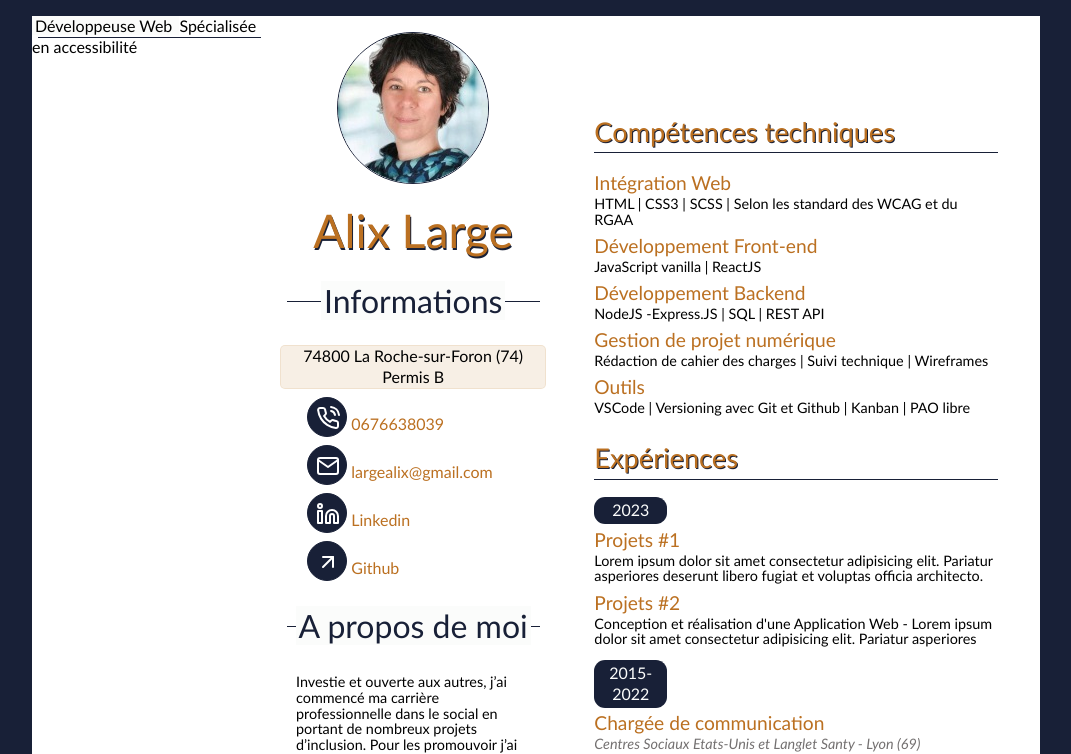
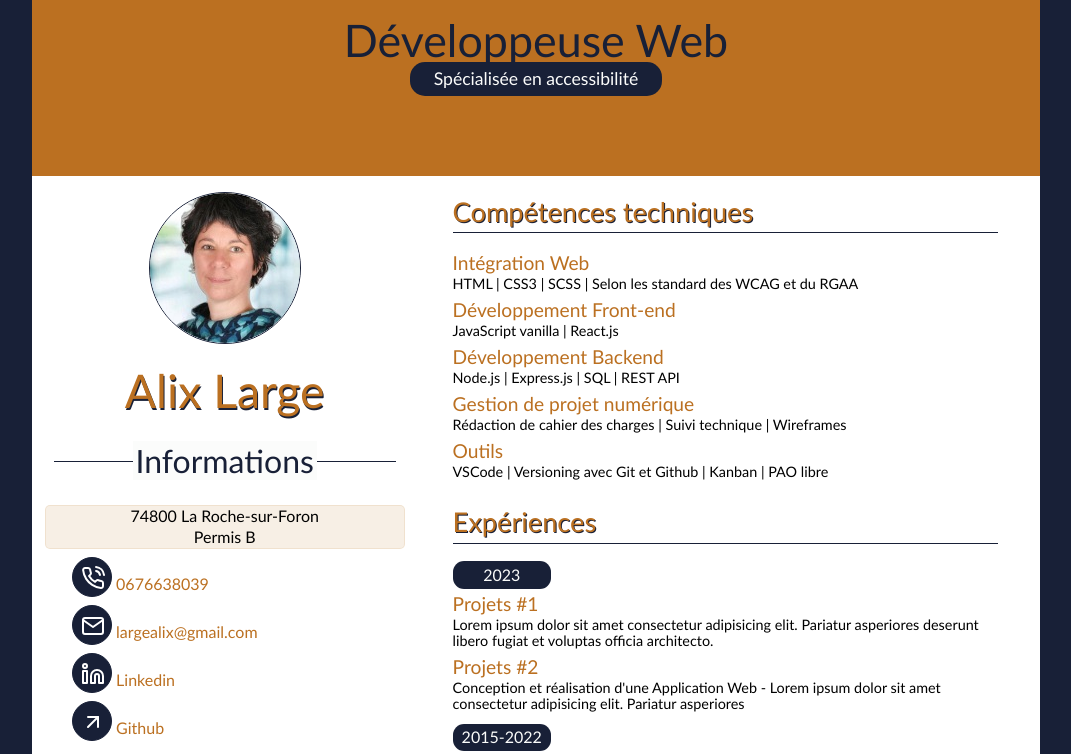
Before and after one commit to alix-large/alix-large.github.io, a website built with Parcel: page src/index.html in a window 1280 px wide. Shown: the top 754 px of the page, without its empty margins (104-1175 px from the left). Built offline with nearby package versions, Linux system fonts and the light colour scheme.

Commit message:
Modified header and RWD

```diff
--- a/src/index.html
+++ b/src/index.html
@@ -13,13 +13,13 @@
 
 </head>
 <body>
-    <div class="page" role="main">
-        <header role="banner" class="header">
-            <h1 class="header__principalTitle intro__title--background">
-                <span class="intro__line">Développeuse Web </span>
-                <span class="header__subtitle">Spécialisée en accessibilité</span>
-            </h1>
-        </header>
+    <header role="banner" class="header">
+        <h1 class="header__principalTitle">
+            <span class="header__title">Développeuse Web </span>
+            <span class="header__subtitle">Spécialisée en accessibilité</span>
+        </h1>
+    </header>
+    <main class="page" role="main">
         <section role="region"  class="intro" aria-label="intro">
             <div class="zoom">
                 <img class="intro__img" src="../src/images/profil-pictures-alix-large-150x150.jpg" alt="">
@@ -28,7 +28,7 @@
             <h3 class="intro__title intro__title--background"><span class="intro__line">Informations</span></h3>
             <div class="list__content">
                 <ul class="intro-list list__box">
-                    <li class="intro__item intro__item--center">74800 La Roche-sur-Foron (74)</li>
+                    <li class="intro__item intro__item--center">74800 La Roche-sur-Foron</li>
                     <li class="intro__item intro__item--center">Permis B</li>
                 </ul>
                 <ul class="intro-list list__box2">
@@ -95,9 +95,9 @@
                 <h4 class="bloc__intitul">Intégration Web</h4>
                 <p class= "intro__desc">HTML | CSS3 | SCSS | Selon les standard des  WCAG et du RGAA</p>
                 <h4 class="bloc__intitul">Développement Front-end</h4>
-                <p class= "intro__desc">JavaScript vanilla | ReactJS </p>
+                <p class= "intro__desc">JavaScript vanilla | React.js </p>
                 <h4 class="bloc__intitul">Développement Backend</h4>
-                <p class= "intro__desc">NodeJS -Express.JS | SQL | REST API</p>
+                <p class= "intro__desc">Node.js | Express.js | SQL | REST API</p>
                 <h4 class="bloc__intitul">Gestion de projet numérique</h4>
                 <p class="intro__desc">Rédaction de cahier des charges | Suivi technique | Wireframes</p>
                 <h4 class="bloc__intitul">Outils</h4>
@@ -140,6 +140,6 @@
                 </div>
             </article>
         </section>
-    </div>
+    </main>
 </body>
 </html>
--- a/src/styles/_global.scss
+++ b/src/styles/_global.scss
@@ -36,8 +36,6 @@ body {
 
 }
 
-
-
 p {
   padding: 0 0 0.4rem 0;
   font-size: 0.9em;
--- a/src/styles/components/_bloc.scss
+++ b/src/styles/components/_bloc.scss
@@ -6,13 +6,11 @@
 
     @include mixin.big {
         width: 60%;
-        margin :5rem 1.6rem 1rem 1.2rem;
+        margin :6rem 1.6rem 1rem 1.2rem;
     }
     @include mixin.printA4 {
         width : 60%;
     }
-
-
 
     &__title {
         color: #bb7021;
@@ -26,7 +24,7 @@
 
         @include mixin.printA4 {
             font-size: 14pt;
-            margin: 10pt 0;
+            margin: 6pt 0;
         }
 
     }
--- a/src/styles/components/_header.scss
+++ b/src/styles/components/_header.scss
@@ -1,46 +1,69 @@
-// @use '../var';
-// @use '../mixin';
+@use '../var';
+@use '../mixin';
 
-// .header {
-//     display: flex;
-//     justify-content: space-around
+.header {
+    width: 100%;
+    z-index: 10;
+    height: 22vh;
+    background-color:var.$text-color-variation;
+    flex-direction: column;
+    justify-content: space-between;
+    align-items: center;
+    display: flex;
+    position: fixed;
+    top: 0;
+    left: 0;
 
-//     &__principalTitle {
-//         font-size: 2.8rem;
-//         line-height: 1;
-//         text-align: center;
-//         margin : 0.1rem 0;
-//         color: var.$background-color-dark;
-//         padding-top: 1rem;
-//         display: flex;
-//         flex-direction: column;
-//         align-items: center;
+    @include mixin.printA4{
+        position: static;
+        height : 10pt;
+    }
 
-//         @include mixin.printA4 {
-//             font-size: 20pt;
-//         }
-//     }
+    @include mixin.big {
+        display: block;
+        margin :auto;
+        max-width: 63rem;
+        top:0;
+        left :0;
+        right: 0;
+    }
 
-//     &__subtitle {
-//         font-size: 1.2rem;
-//         font-weight: lighter;
-//         width:53%;
-//         display: block;
-//         background-color: var.$background-color-dark;
-//         border-radius: 15px;
-//         color: var.$background-color;
-//         padding: .5rem 0 .5rem 0;
-//         margin-bottom: 3rem;
+    &__principalTitle {
+        font-size: 2.8rem;
+        line-height: 1;
+        text-align: center;
+        margin : 0.1rem 0;
+        color: var.$background-color-dark;
+        padding-top: 1rem;
+        display: flex;
+        flex-direction: column;
+        align-items: center;
 
-//         @include mixin.printA4 {
-//             font-size: 12pt;
-//             color: var.$background-color-dark;
-//             margin-bottom: 10pt;
-//         }
 
-//         @include mixin.big {
-//             font-size: 1.1rem;
-//             width : 60%;
-//         }
-//     }
-// }
+        @include mixin.printA4{
+            font-size:1.8rem;
+        }
+}
+
+&__subtitle {
+        font-size: 1.2rem;
+        font-weight: lighter;
+        display: block;
+        background-color: var.$background-color-dark;
+        border-radius: 15px;
+        color: var.$background-color;
+        padding: .5rem;
+        margin-bottom: 3rem;
+
+        @include mixin.printA4 {
+            font-size: 12pt;
+            color: var.$background-color-dark;
+            margin-bottom: 10pt;
+        }
+
+        @include mixin.big {
+            font-size: 1.1rem;
+            width : 25%;
+        }
+    }
+}
--- a/src/styles/components/_intro.scss
+++ b/src/styles/components/_intro.scss
@@ -5,8 +5,10 @@
     padding: 1rem 0.8rem;
     text-align: center;
 
+
     @include mixin.big {
         width : 40%;
+        margin-top: 6rem;
     }
 
     @include mixin.printA4 {
@@ -53,8 +55,6 @@
                 font-size: 2em;
             }
     }
-
-
 
     &__title {
         color: #182037;
@@ -159,12 +159,12 @@
         display:flex;
         flex-wrap: wrap;
         justify-content: space-between;
-    }
+
+   }
 
     &__element{
         width: 49%;
         background-color: var.$background-color-orange-transp;
-        padding: 0.1rem;
         border-radius : 5px;
         padding: 0.2rem;
         text-align: center;
@@ -172,7 +172,9 @@
         color : gray;
 
         @include mixin.printA4 {
-            line-height: 15pt;
+            line-height: 10pt;
+            width : 15%;
+            margin: 0;
         }
      }
 }
--- a/src/styles/components/_page.scss
+++ b/src/styles/components/_page.scss
@@ -2,18 +2,19 @@
 @use '../mixin';
 
 .page {
-        // background-color: aqua;
         background-color: var.$background-color;
-        // width: 90%;
         max-width : 63rem;
         display: block;
         margin: auto;
+        margin: 22vh auto auto;
+        padding-top: 1rem;
 
 
         @include mixin.printA4 {
             background-color: rgb(255, 255, 255);
             display: flex;
             margin : auto;
+            margin-top: 3rem;
           }
 
         //en dessous de 50rem, les reglges ci dessous ne s'applique pas
@@ -21,6 +22,7 @@
                 background-color: rgb(255, 255, 255);
                 display: flex;
                 margin : 1rem auto;
+                margin : 8vh auto auto;
             }
 
 }
```
Also changed, not shown: dist/index.html, 2 other files.
